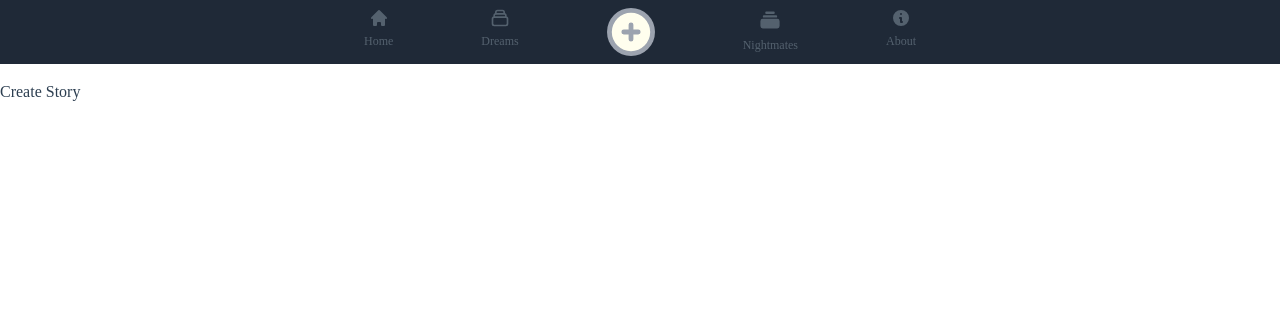
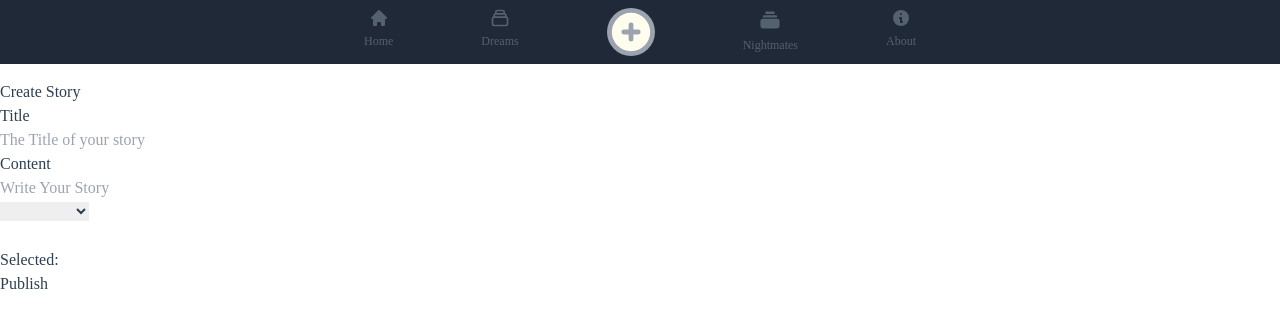
Before and after one commit to osamamhd/dandn-vueapp, a Vue app: page /create in a window 1280 px wide. Shown: the top 328 px of the page. Built offline with nearby package versions, Linux system fonts and the light colour scheme.

Commit message:
⚡️ create story form and post to the backend.

```diff
--- a/src/views/CreateStory.vue
+++ b/src/views/CreateStory.vue
@@ -1,9 +1,89 @@
 <template>
   <h1>Create Story</h1>
+
+  <div>
+    <form @submit.prevent="submitForm">
+      <div>
+        <label>Title</label>
+        <div>
+            <input type="text" placeholder="The Title of your story" v-model="title">
+        </div>
+      </div>
+
+      <div>
+        <label>Content</label>
+        <div>
+            <input type="text-area" placeholder="Write Your Story" v-model="body">
+        </div>
+      </div>
+
+      <div id="selector">
+                    <select v-model="type">
+                        <option v-for="(type, key) in type_of_story" :value="key" :key="key">
+                        {{type}}
+                        </option>
+                    </select>
+                    <br>
+                    <br>
+                    <span>Selected: {{ type }}</span>
+                    </div>
+
+      <button>Publish</button>
+    </form>
+  </div>
 </template>
 
 <script>
+import axios from 'axios'
 export default {
+  name: 'CreateStory',
+
+  data() {
+    return {
+      title: '',
+      body: '',
+      type: '',
+      type_of_story: {
+        dream: 'Dream',
+        nightmare: 'Nightmare'
+      },
+      errors: []
+    }
+  },
+
+  mounted() {
+    document.title = 'D&&N | Publish Story'
+  },
+
+  methods: {
+    submitForm() {
+      this.error  = []
+
+      const FormData = {
+        title: this.title,
+        body: this.body,
+        type: this.type
+      }
+
+      axios
+        .post('/stories/api/list/dreams/', FormData)
+        .then(response => {
+          this.$router.push('/nightmares')
+        }).catch(error => {
+                        if (error.response) {
+                            for (const property in error.response.data) {
+                                this.errors.push(`${property}: ${error.response.data[property]}`)
+                            }
+
+                            console.log(JSON.stringify(error.response.data))
+                        } else if (error.message) {
+                            this.errors.push('Something went wrong. Please try again')
+
+                            console.log(JSON.stringify(error))
+                        }
+                    })
+    }
+  }
 
 }
 </script>
```
